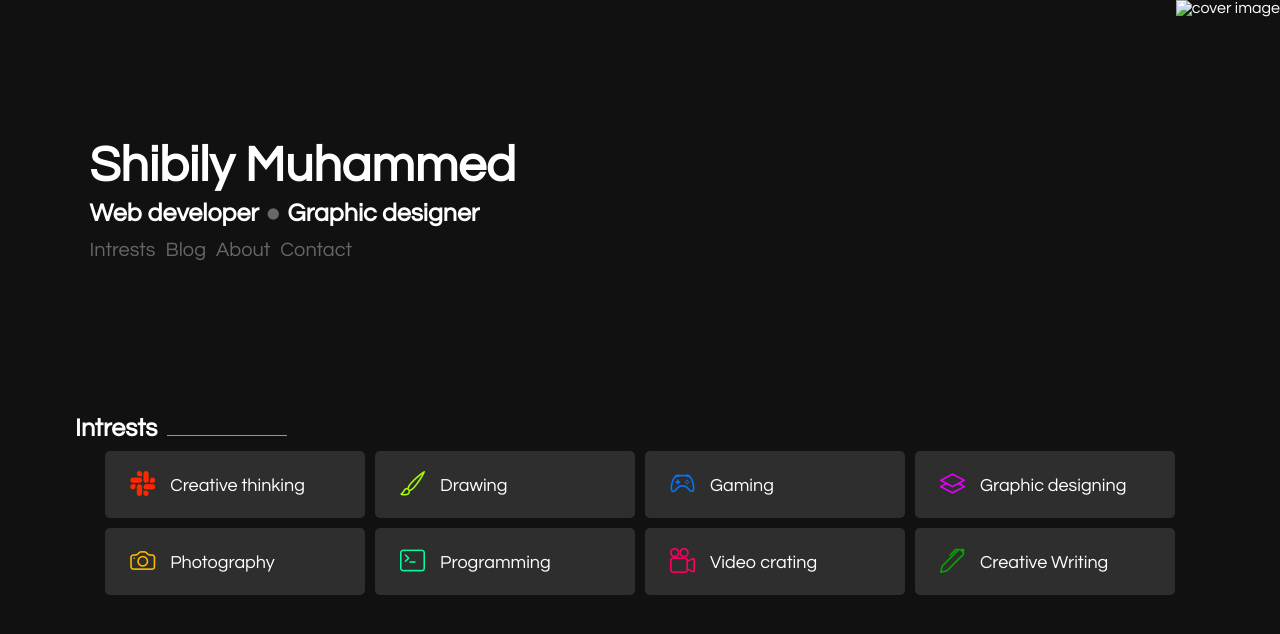
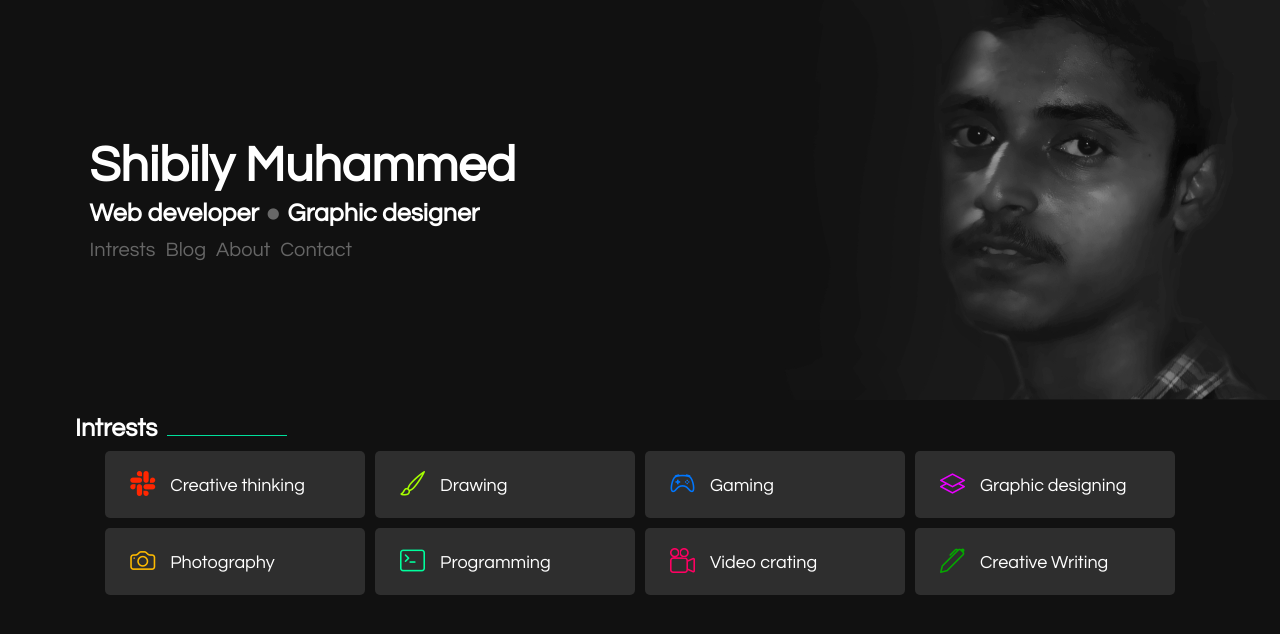
Before and after one commit to Shibily-kms/personal-web, a plain HTML site: page index.html in a window 1280 px wide. Drawn offline with nearby package versions, Linux system fonts and the light colour scheme.

Commit message:
cover image link change

```diff
--- a/index.html
+++ b/index.html
@@ -56,7 +56,7 @@
                 </div>
             </div>
             <div class="section1ImageDiv">
-                <img class="section1Image" src="/personal/public/2.jpg" alt="cover image">
+                <img class="section1Image" src="/personal-web/public/2.jpg" alt="cover image">
             </div>
 
         </div>
```
